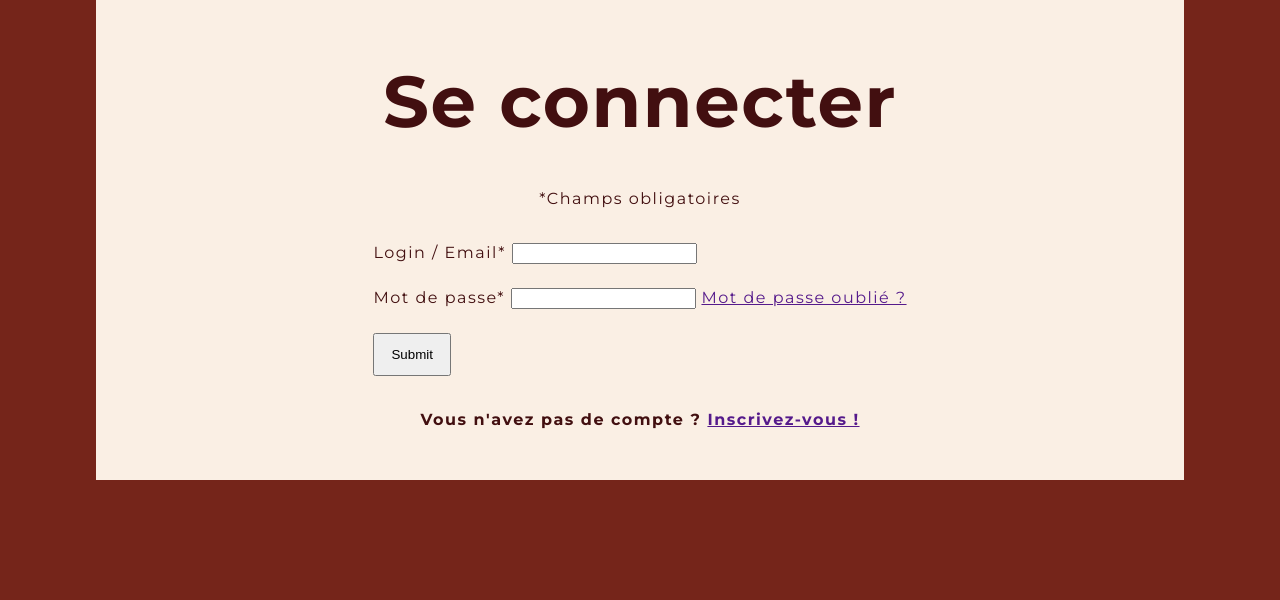
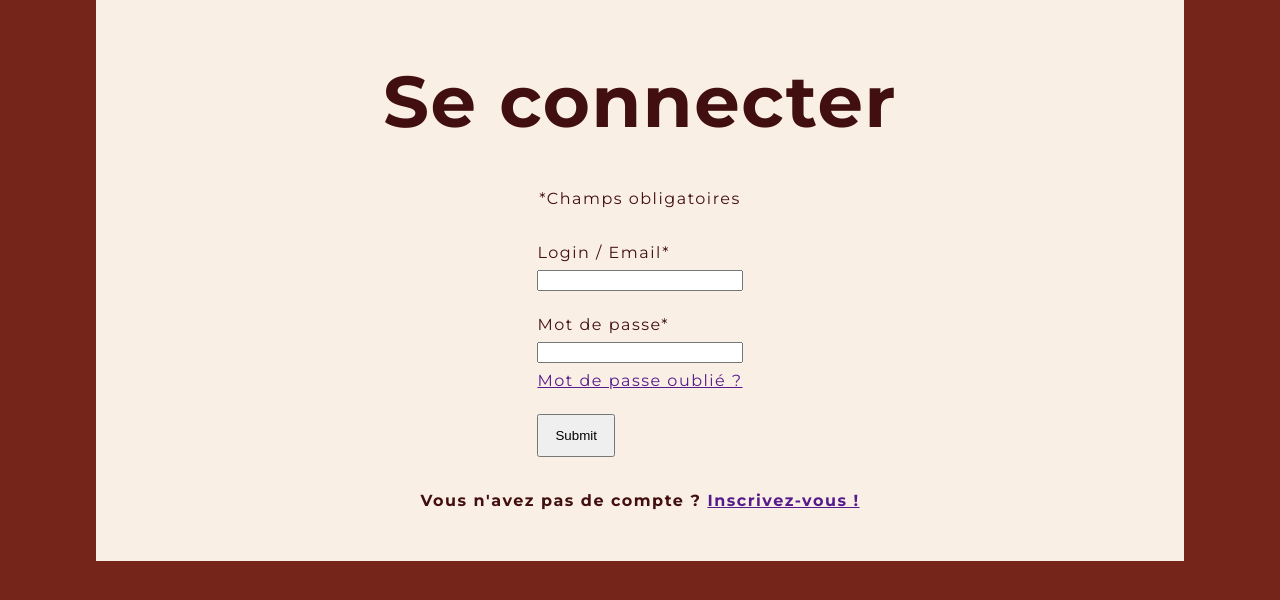
Before and after one commit to Shyronax/GLIMPSE, a PHP site: page /view/view-connection.html in a window 1280 px wide. Shown: the part 97-697 px from the top of the page. Run offline with PHP 8.4, Linux system fonts and the light colour scheme; some web fonts are replaced.

Commit message:
add form__field style

```diff
--- a/styles.css
+++ b/styles.css
@@ -271,6 +271,12 @@ main {
     gap: 1.5rem;
 }
 
+.form__field {
+    display: flex;
+    flex-direction: column;
+    gap: 0.5rem;
+}
+
 /* ----------------------------- *
  *             FOOTER            *
  * ----------------------------- */
--- a/view/view-connection.html
+++ b/view/view-connection.html
@@ -36,11 +36,11 @@
             <h1 class="container__title">Se connecter</h1>
             <p class="container__text">*Champs obligatoires</p>
             <form action="" class="form">
-                <div>
+                <div class="form__field">
                     <label for="" class="form__label">Login / Email*</label>
                     <input type="text" class="form__input" required>
                 </div>
-                <div>
+                <div class="form__field">
                     <label for="" class="form__label">Mot de passe*</label>
                     <input type="text" class="form__input">
                     <a href="" class="form__link">Mot de passe oublié ?</a>
```
